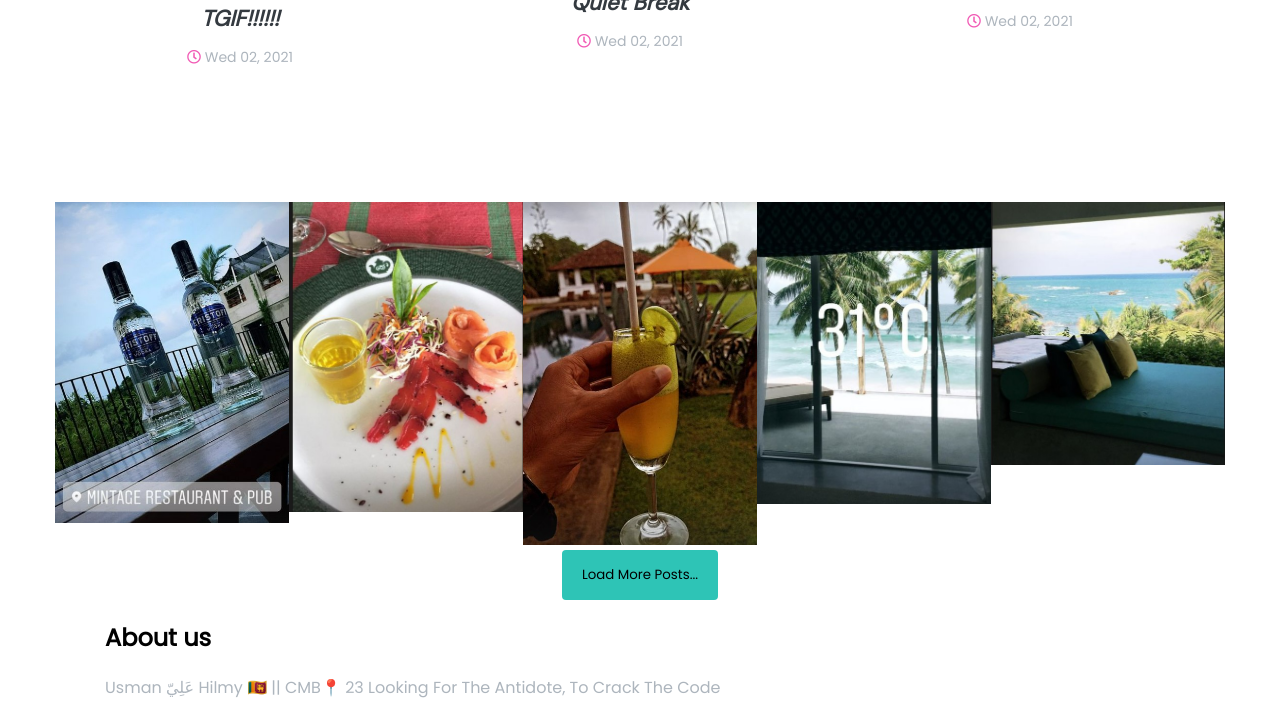
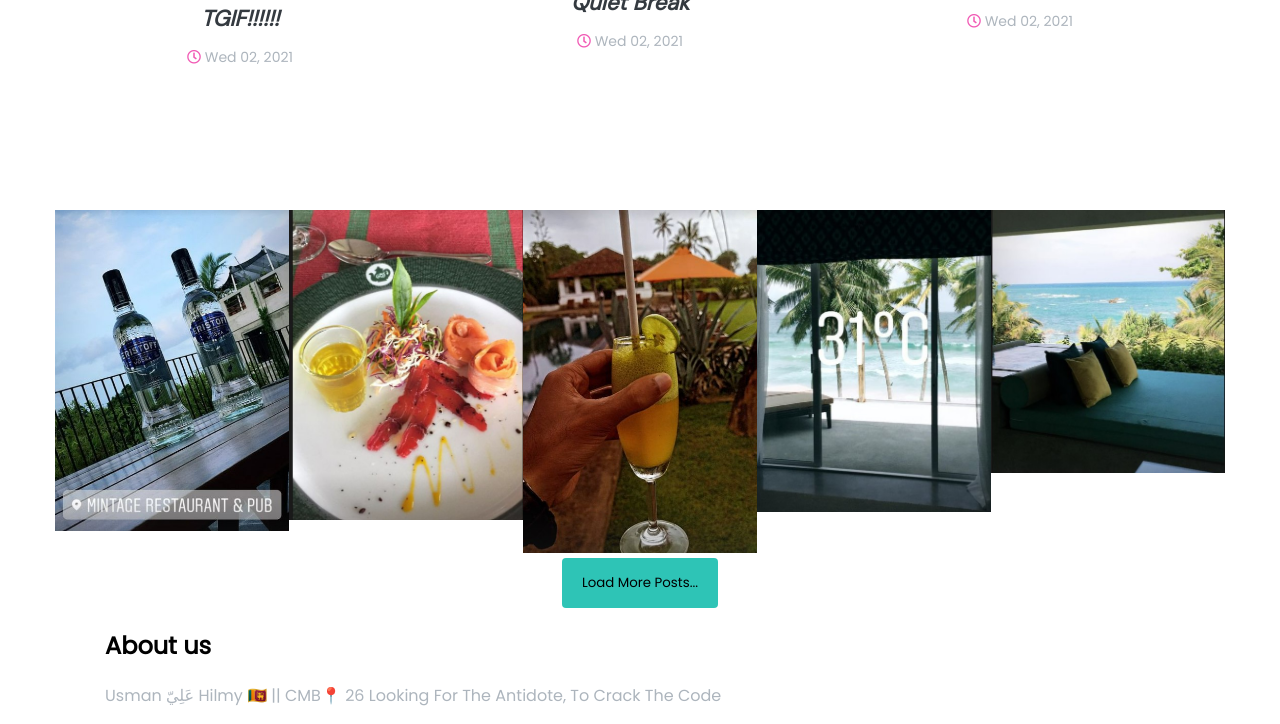
Before and after one commit to amayaambagaspitiya/blog, a plain HTML site: page index.html in a window 1280 px wide. Shown: the part 700-1424 px from the top of the page. Drawn offline with nearby package versions, Linux system fonts and the light colour scheme.

Commit message:
changed text

```diff
--- a/index.html
+++ b/index.html
@@ -283,7 +283,7 @@
                     <h2 class="footer-title secondary-title">About us</h2>
                     <div class="secondary-title text-secondary">
                         <p class="mt-2">Usman عَلِيّ Hilmy
-                            🇱🇰 || CMB📍 23
+                            🇱🇰 || CMB📍 26
                             Looking For The Antidote, To Crack The Code</p>
                     </div>
                 </div>
```
